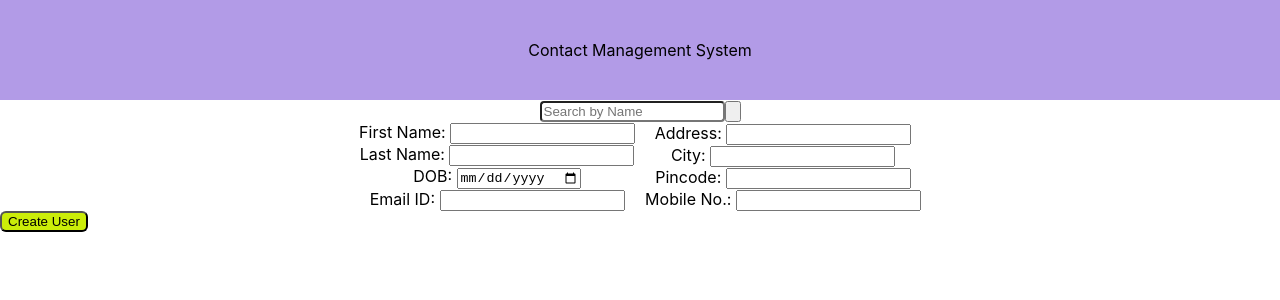
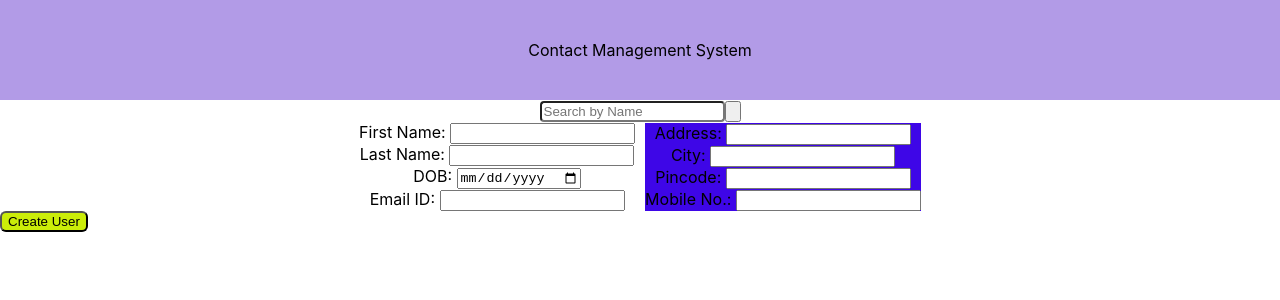
Before and after one commit to modak-saundarya/ContactManagementSystem-NFJF, a React (Create React App) app in the folder Client/: page / in a window 1280 px wide. Shown: the top 300 px of the page. Built offline with nearby package versions, Linux system fonts and the light colour scheme.

Commit message:
background

```diff
--- a/Client/src/styles.css
+++ b/Client/src/styles.css
@@ -26,7 +26,7 @@ header{
 
 .right-side{
     display: inline-block;
-    /* background: #3e06e7; */
+    background: #3e06e7;
 
 }
 /* Submit Button.................................... */
```
